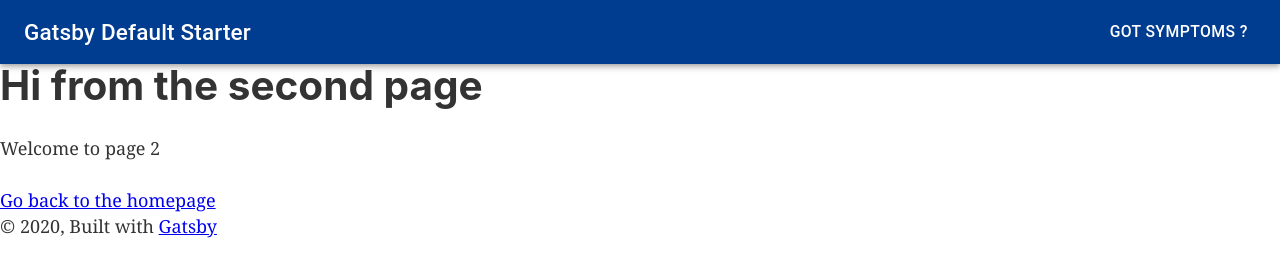
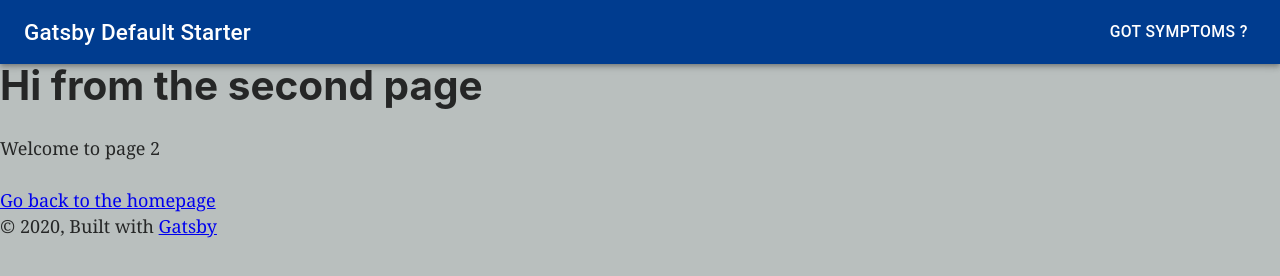
Before and after one commit to ernestkamara/covid-19-sl, a Gatsby site: page /page-2 in a window 1280 px wide. Built offline with nearby package versions, Linux system fonts and the light colour scheme; Gatsby itself is replaced by a stand-in of ours.

Commit message:
change bg color to grey

```diff
--- a/src/components/layout.css
+++ b/src/components/layout.css
@@ -4,6 +4,7 @@ html {
   -webkit-text-size-adjust: 100%;
 }
 body {
+  background-color: #b9bfbe;
   margin: 0;
   -webkit-font-smoothing: antialiased;
   -moz-osx-font-smoothing: grayscale;
```
